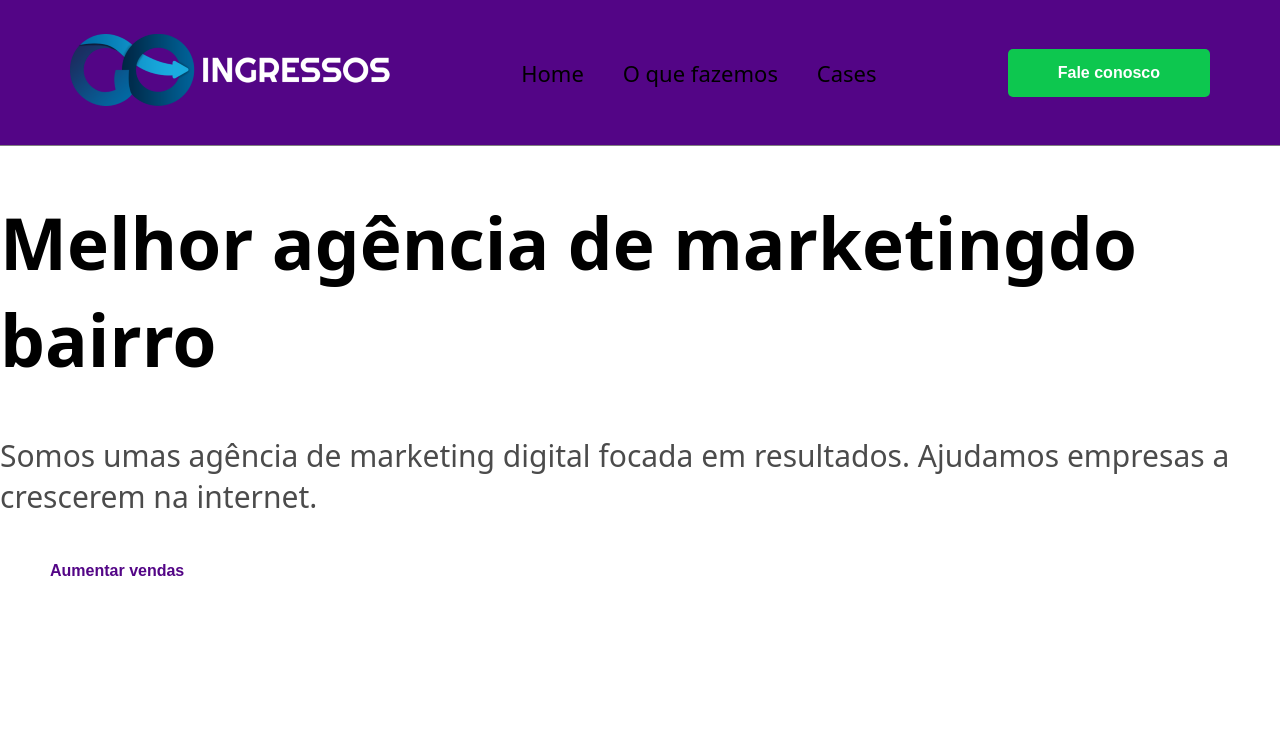
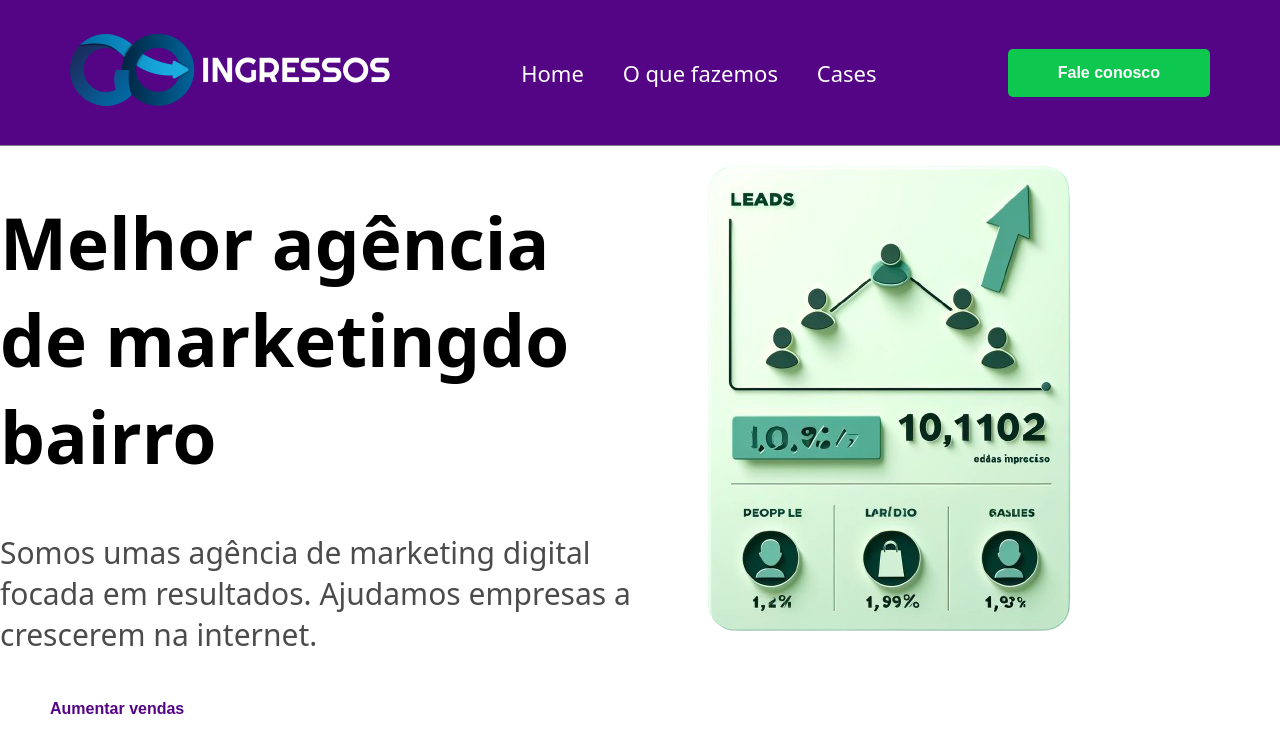
Before and after one commit to Bascratki/aprendendo_php, a Next.js app in the folder next.js/projeto_completo/: page / in a window 1280 px wide. Shown: the top 752 px of the page. Built offline with nearby package versions, Linux system fonts and the light colour scheme.

Commit message:
Inserindo fundo e banner

```diff
--- a/next.js/projeto_completo/components/header/header.module.scss
+++ b/next.js/projeto_completo/components/header/header.module.scss
@@ -1,6 +1,7 @@
 @import '/styles/mixins/colors.scss';
 
 .container {
+	color: $white-color;
 	padding: 34px 70px;
 	width: auto;
 	background-color: $purple-color;
--- a/next.js/projeto_completo/components/welcome/index.jsx
+++ b/next.js/projeto_completo/components/welcome/index.jsx
@@ -1,5 +1,7 @@
 import Styles from './welcome.module.scss'
 import Button from '../button/index'
+import BannerWelcome from '/public/images/bannerWelcome.png'
+import Image from 'next/image'
 
 const Welcome = () => {
 	return (
@@ -15,7 +17,12 @@ const Welcome = () => {
 					kind='secundary'
 				/>
 			</div>
-			<div className={Styles.image}></div>
+			<div className={Styles.image}>
+				<Image
+					src={BannerWelcome}
+					alt='Banner Welcome'
+				/>
+			</div>
 		</div>
 	)
 }
--- a/next.js/projeto_completo/components/welcome/welcome.module.scss
+++ b/next.js/projeto_completo/components/welcome/welcome.module.scss
@@ -1,3 +1,10 @@
+@import '../../styles/mixins/colors';
+
+.container {
+	display: grid;
+	grid-template-columns: repeat(2, 1fr);
+}
+
 .text {
 	h1 {
 		font-weight: bold;
```
Also changed, not shown: next.js/projeto_completo/public/images/bannerWelcome.png (added), next.js/projeto_completo/public/images/fundoWelcome.png (added).
